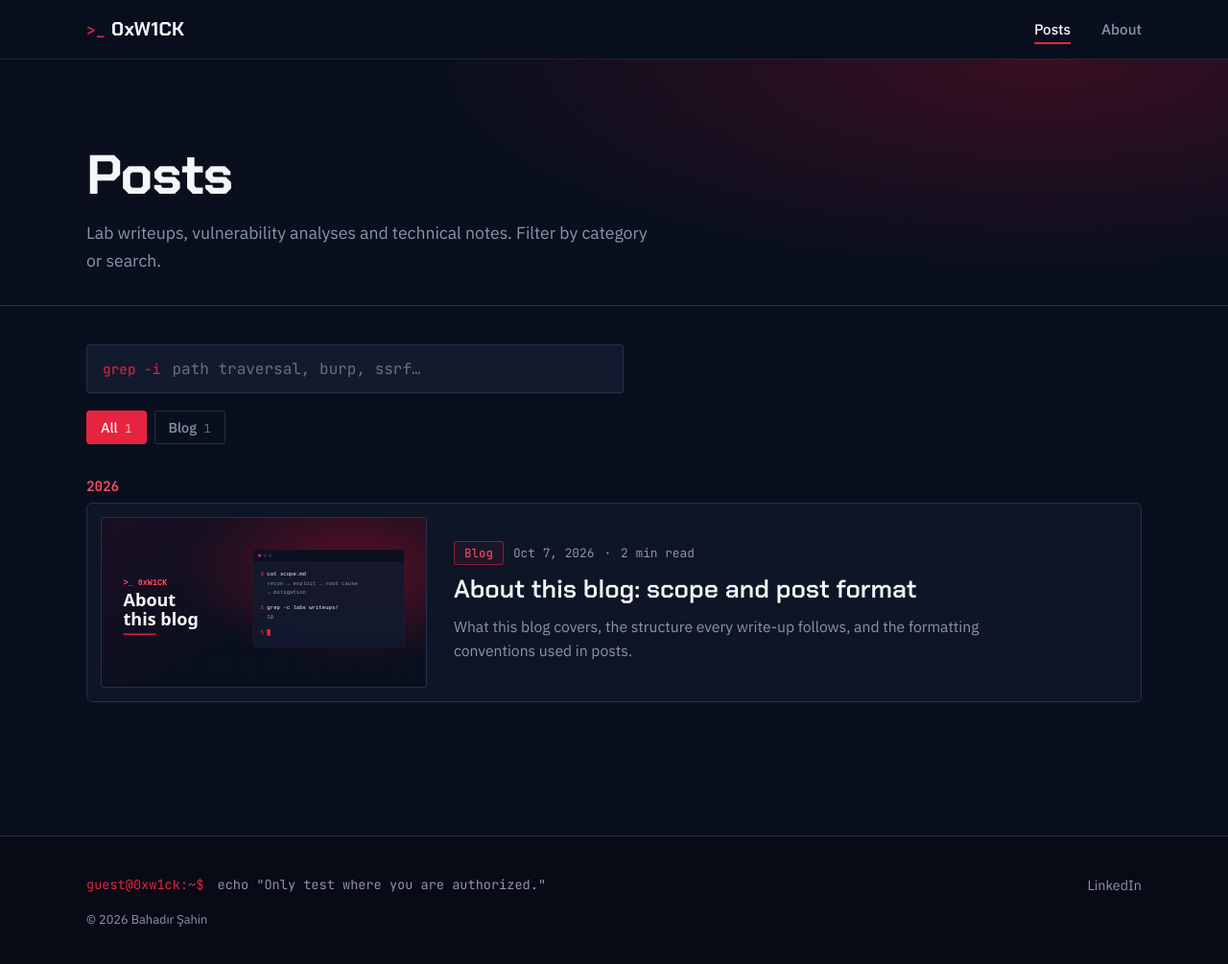
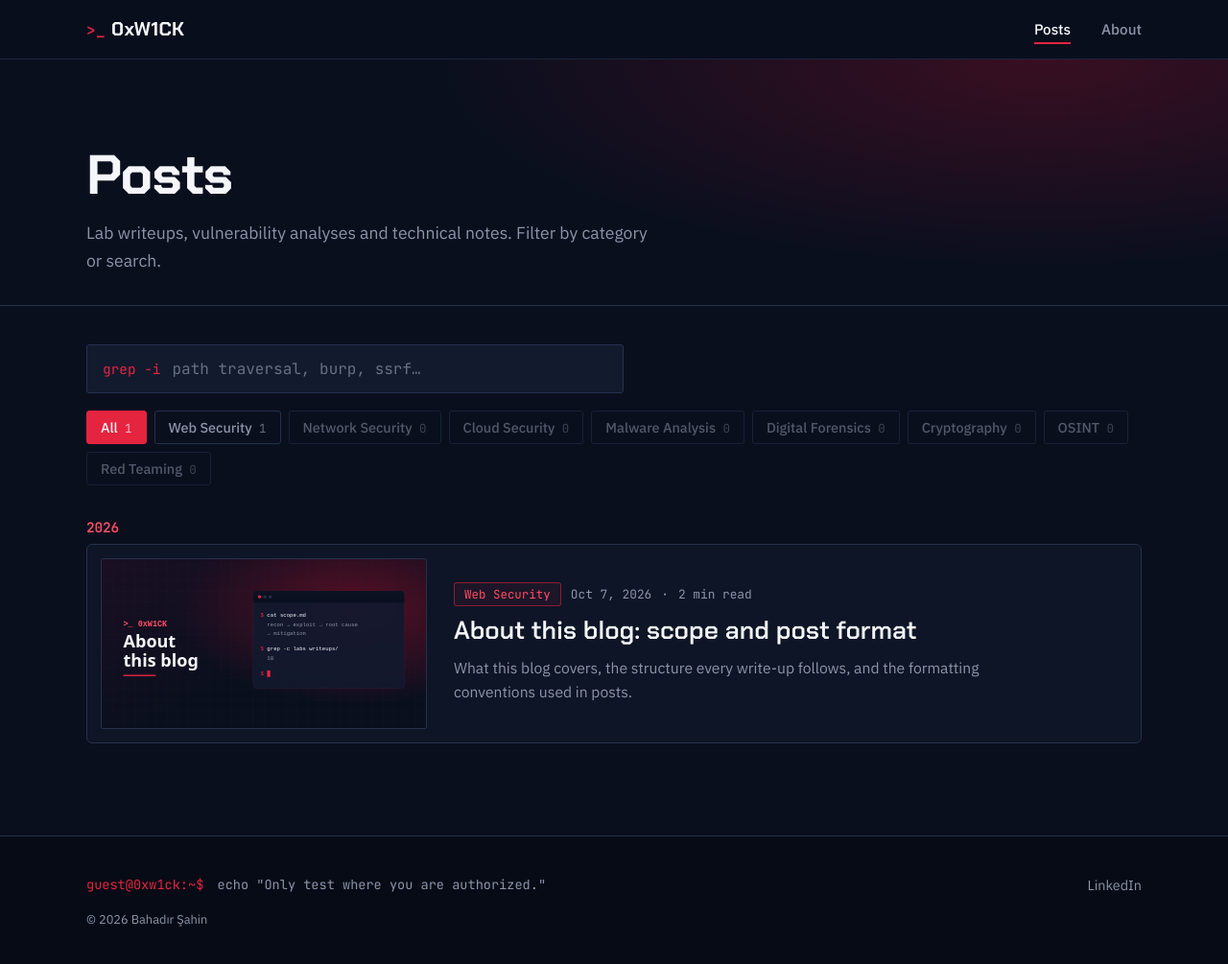
Before and after one commit to Wicknaer/wicknaer.github.io, a Jekyll site: the page built from blog/index.html, in a window 1280 px wide and 1005 px high. Shown: the whole window at 96% size. Built offline with Jekyll 4.4.1, drawn with Linux system fonts in a browser that asks for light colours.

Commit message:
Use cybersecurity domains as post categories

```diff
--- /dev/null
+++ b/_data/categories.yml
@@ -0,0 +1,10 @@
+# Posts sayfasındaki kategori filtreleri (sırasıyla gösterilir).
+# Yazının front matter'ındaki "categories" değeri buradaki "name" ile birebir aynı olmalı.
+- name: Web Security
+- name: Network Security
+- name: Cloud Security
+- name: Malware Analysis
+- name: Digital Forensics
+- name: Cryptography
+- name: OSINT
+- name: Red Teaming
--- a/_posts/2026-10-07-about-this-blog.md
+++ b/_posts/2026-10-07-about-this-blog.md
@@ -2,7 +2,7 @@
 title: "About this blog: scope and post format"
 description: "What this blog covers, the structure every write-up follows, and the formatting conventions used in posts."
 date: 2026-10-07 20:00:00 +0300
-categories: [Blog]
+categories: [Web Security]
 tags: [blog, methodology]
 image:
   path: /assets/img/posts/about-this-blog/cover.svg
--- a/assets/css/main.css
+++ b/assets/css/main.css
@@ -454,3 +454,6 @@ a.chip:hover { color: var(--white); border-color: var(--red); }
 .notfound__term { margin: 0 0 36px; font: .92rem/1.7 var(--f-mono); color: var(--steel); }
 .notfound__term > span:first-child { color: var(--red); margin-right: 8px; }
 .notfound__path { color: var(--white); overflow-wrap: anywhere; }
+/* Henüz yazısı olmayan kategoriler soluk görünür ama tıklanabilir */
+.chip-btn.is-empty:not([aria-pressed="true"]) { opacity: .55; }
+.chip-btn.is-empty:hover { opacity: 1; }
--- a/assets/js/main.js
+++ b/assets/js/main.js
@@ -418,7 +418,13 @@
       document.querySelectorAll(".year").forEach(function (y) {
         y.hidden = !y.querySelector(".row:not([hidden])");
       });
-      if (empty) empty.hidden = shown !== 0;
+      if (empty) {
+        empty.hidden = shown !== 0;
+        if (!empty.dataset.msg) empty.dataset.msg = empty.textContent;
+        var active = document.querySelector(".chip-btn[aria-pressed=\"true\"]");
+        var label = active && active.firstChild ? active.firstChild.textContent.trim() : "";
+        empty.textContent = cat && !term ? "No posts in " + label + " yet." : empty.dataset.msg;
+      }
     }
     if (q) q.addEventListener("input", apply);
     // "/" ile aramaya odaklan, Esc ile temizle
--- a/blog/index.html
+++ b/blog/index.html
@@ -13,9 +13,9 @@ permalink: /blog/
   </label>
   <div class="filter__chips" role="group" aria-label="Filter by category">
     <button class="chip-btn" aria-pressed="true" data-cat="">All <span>{{ site.posts | size }}</span></button>
-    {% assign cats = site.categories | sort %}
-    {% for c in cats %}
-    <button class="chip-btn" aria-pressed="false" data-cat="{{ c[0] | downcase }}">{{ c[0] }} <span>{{ c[1] | size }}</span></button>
+    {% for c in site.data.categories %}
+    {% assign n = site.categories[c.name] | size %}
+    <button class="chip-btn{% if n == 0 %} is-empty{% endif %}" aria-pressed="false" data-cat="{{ c.name | downcase }}">{{ c.name }} <span>{{ n }}</span></button>
     {% endfor %}
   </div>
 </div>
```
Also changed, not shown: _drafts/writeup-template.md (+2 -2 lines).
